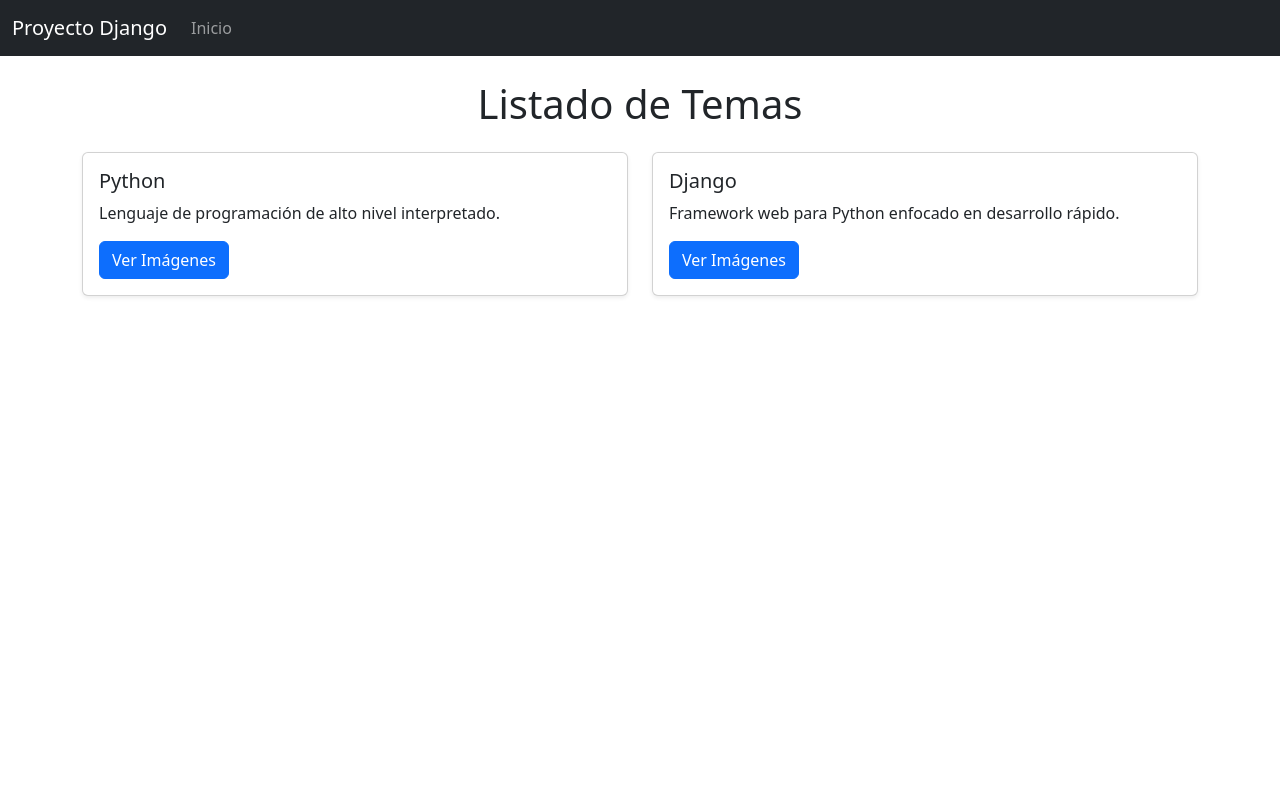
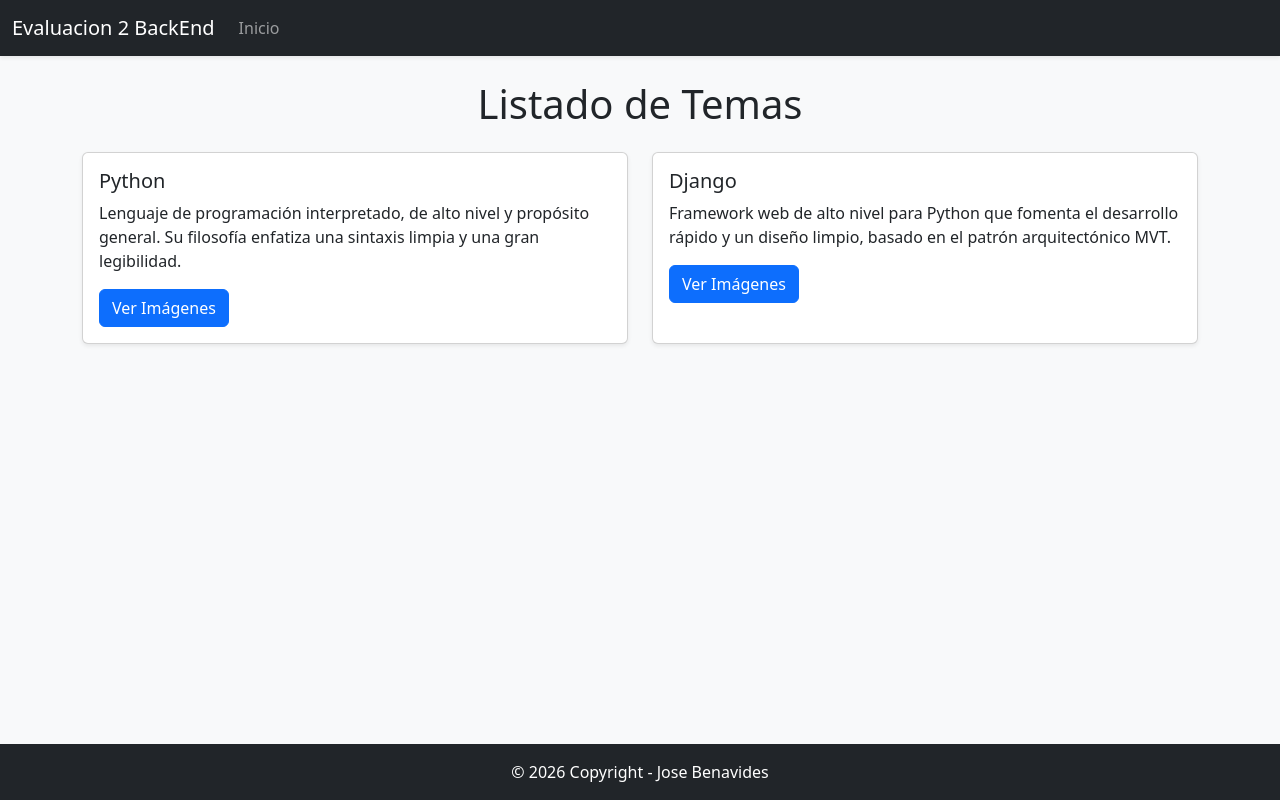
Before and after one commit to joseibj042/Evaluacion2, a Django app: page / in a window 1280 px wide. Run offline with Django 5.2, Linux system fonts and the light colour scheme.

Commit message:
Proyecto actualizado

```diff
--- a/benavides/inicio_benavides/views.py
+++ b/benavides/inicio_benavides/views.py
@@ -5,16 +5,16 @@ def home_view(request):
         {
             'id': 1,
             'nombre': 'Python',
-            'descripcion': 'Lenguaje de programación de alto nivel interpretado.',
-            'imagen1': 'images/tema1_img1.jpg',
-            'imagen2': 'images/tema1_img2.jpg',
+            'descripcion': 'Lenguaje de programación interpretado, de alto nivel y propósito general. Su filosofía enfatiza una sintaxis limpia y una gran legibilidad.',
+            'imagen1': 'images/img1.png',
+            'imagen2': 'images/img2.png',
         },
         {
             'id': 2,
             'nombre': 'Django',
-            'descripcion': 'Framework web para Python enfocado en desarrollo rápido.',
-            'imagen1': 'images/tema2_img1.jpg',
-            'imagen2': 'images/tema2_img2.jpg',
+            'descripcion': 'Framework web de alto nivel para Python que fomenta el desarrollo rápido y un diseño limpio, basado en el patrón arquitectónico MVT.',
+            'imagen1': 'images/img3.png',
+            'imagen2': 'images/img4.png',
         }
     ]
     return render(request, 'inicio_benavides/home.html', {'temas': temas})
@@ -23,13 +23,13 @@ def detalle_tema(request, tema_id):
     temas = {
         1: {
             'nombre': 'Python',
-            'descripcion': 'Detalles avanzados sobre Python.',
-            'imagenes': ['images/tema1_img1.jpg', 'images/tema1_img2.jpg']
+            'descripcion': 'Explora la versatilidad de Python a través de su sintaxis elegante, su amplio ecosistema de librerías y su potencia en áreas como desarrollo web, automatización e inteligencia artificial.',
+            'imagenes': ['images/img1.png', 'images/img2.png']
         },
         2: {
             'nombre': 'Django',
-            'descripcion': 'Detalles avanzados sobre Django.',
-            'imagenes': ['images/tema2_img1.jpg', 'images/tema2_img2.jpg']
+            'descripcion': 'Descubre el poder de Django para construir aplicaciones web seguras, escalables y mantenibles de forma eficiente, aprovechando su potente ORM y su panel de administración integrado.',
+            'imagenes': ['images/img3.png', 'images/img4.png']
         }
     }
     tema = temas.get(tema_id)
--- a/benavides/templates/base.html
+++ b/benavides/templates/base.html
@@ -4,14 +4,14 @@
     <meta charset="UTF-8">
     <meta name="viewport" content="width=device-width, initial-scale=1.0">
     <title>{% block title %}Evaluación BackEnd{% endblock %}</title>
-    <!-- Bootstrap CSS CDN -->
+
     <link href="https://cdn.jsdelivr.net/npm/bootstrap@5.3.0/dist/css/bootstrap.min.css" rel="stylesheet">
 </head>
-<body>
-    <!-- Menú de navegación -->
-    <nav class="navbar navbar-expand-lg navbar-dark bg-dark">
+<body class="d-flex flex-column min-vh-100 bg-light">
+
+    <nav class="navbar navbar-expand-lg navbar-dark bg-dark shadow-sm">
         <div class="container-fluid">
-            <a class="navbar-brand" href="{% url 'inicio_benavides:home' %}">Proyecto Django</a>
+            <a class="navbar-brand" href="{% url 'inicio_benavides:home' %}">Evaluacion 2 BackEnd</a>
             <button class="navbar-toggler" type="button" data-bs-toggle="collapse" data-bs-target="#navbarNav">
                 <span class="navbar-toggler-icon"></span>
             </button>
@@ -25,12 +25,17 @@
         </div>
     </nav>
 
-    <div class="container my-4">
+    <div class="container my-4 flex-grow-1">
         {% block content %}
         {% endblock %}
     </div>
 
-    <!-- Bootstrap JS CDN -->
+<footer class="bg-dark text-white text-center py-3 mt-auto">
+        <div class="container">
+            <p class="mb-0 text-white">&copy; 2026 Copyright - Jose Benavides</p>
+        </div>
+    </footer>
+
     <script src="https://cdn.jsdelivr.net/npm/bootstrap@5.3.0/dist/js/bootstrap.bundle.min.js"></script>
 </body>
 </html>
```
Also changed, not shown: benavides/benavides/settings.py (+9 -2 lines), benavides/inicio_benavides/templates/inicio_benavides/detalle.html (+20 -10 lines), benavides/static/images/img1.png (added), benavides/static/images/img2.png (added), benavides/static/images/img3.png (added), benavides/static/images/img4.png (added).
